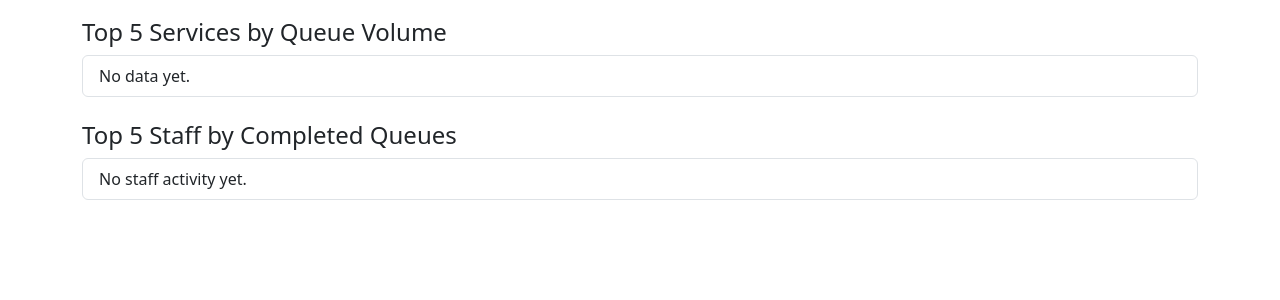
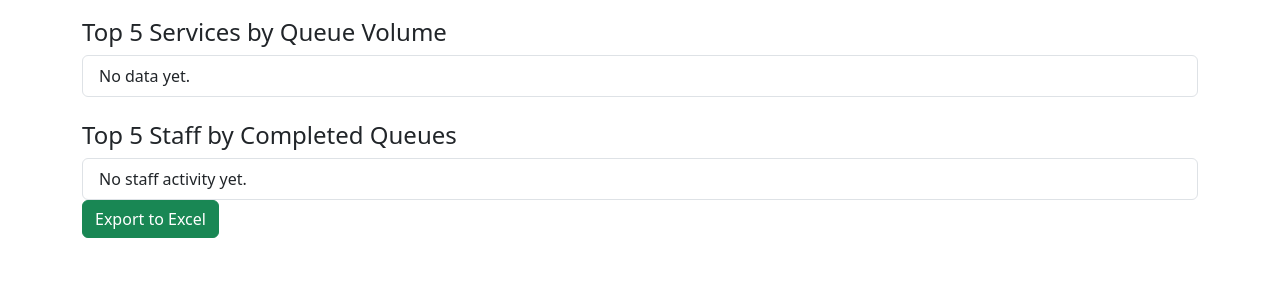
Before and after one commit to Zard3017/StrathQ-Queue-Management-System, a Django app: page /reports/ in a window 1280 px wide. Shown: the part 224-524 px from the top of the page. Run offline with Django 5.2, Linux system fonts and the light colour scheme; the visitor is signed in with stand-in values (Sample User, id 1); data that the repository does not hold is empty.

Commit message:
added  a button to export report in excel format

```diff
--- a/strathq_project/myapp/templates/reports.html
+++ b/strathq_project/myapp/templates/reports.html
@@ -40,6 +40,8 @@
         {% endfor %}
     </ul>
 
+    <a href="{% url 'export_excel' %}" class="btn btn-success mb-3">Export to Excel</a>
+
 </div>
 </body>
 </html>
```
